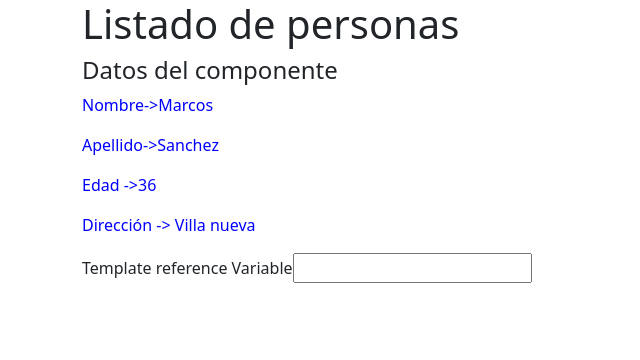
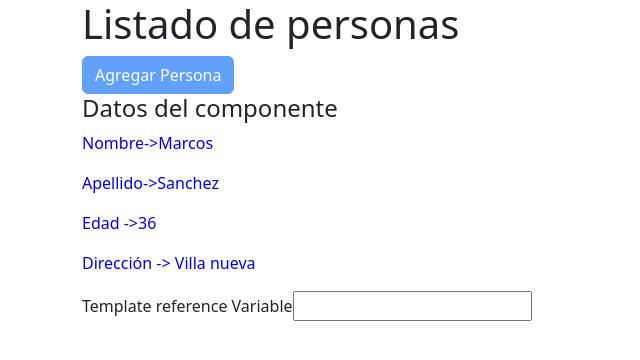
Before and after one commit to Markosgt7/Curso_angular_2023, an Angular app: page / in a window 1280 px wide. Shown: the top 360 px of the page, without its empty margins (0-640 px from the left). Built offline with nearby package versions, Linux system fonts and the light colour scheme.

Commit message:
property Binding para cambiar el estado de un boton

```diff
--- a/src/app/personas/personas.component.html
+++ b/src/app/personas/personas.component.html
@@ -2,6 +2,7 @@
   <div class="row">
     <div class="col">
       <h1>Listado de personas</h1>
+      <button type="button" class="btn btn-primary" [disabled]="deshabilitar">Agregar Persona</button>
       <app-persona></app-persona>
     </div>
   </div>
--- a/src/app/personas/personas.component.ts
+++ b/src/app/personas/personas.component.ts
@@ -6,5 +6,6 @@
   styleUrls: ['./personas.component.css']
 })
 export class PersonasComponent {
+  deshabilitar = true;
 
 }
```
